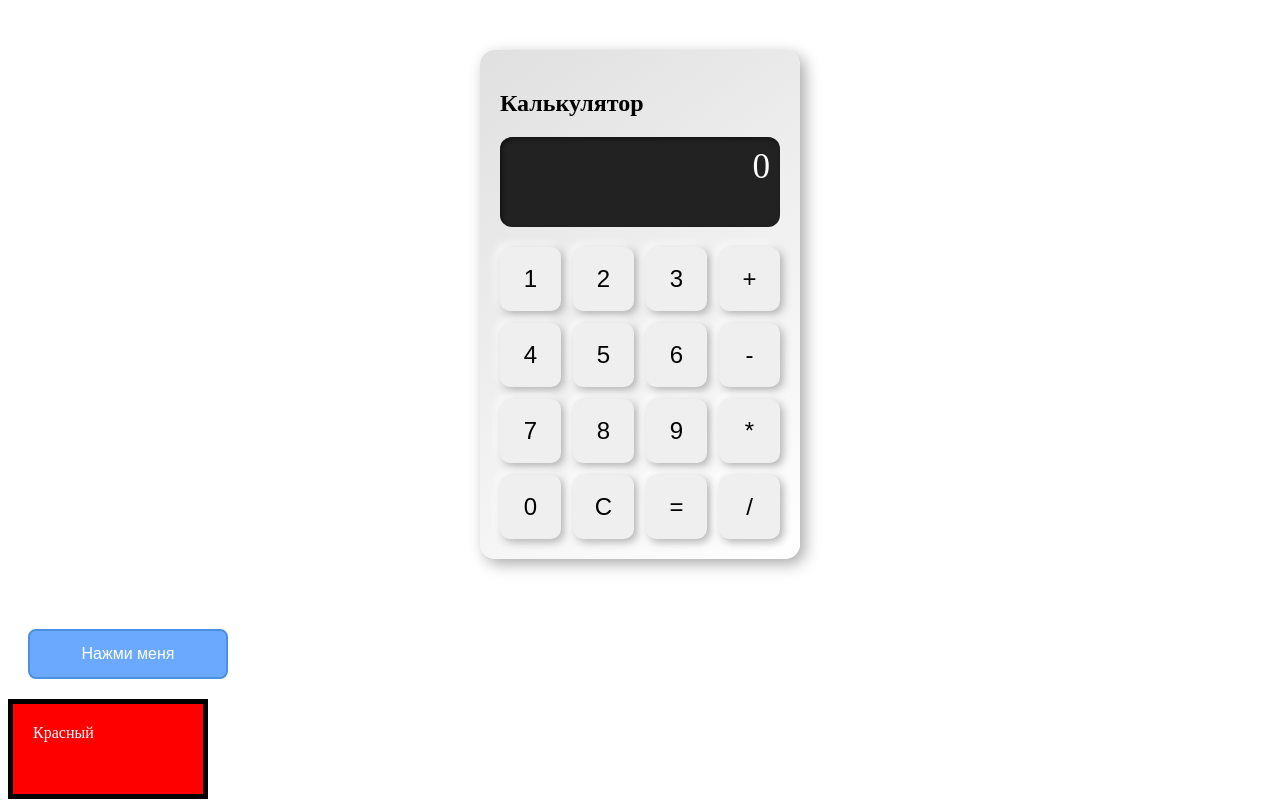
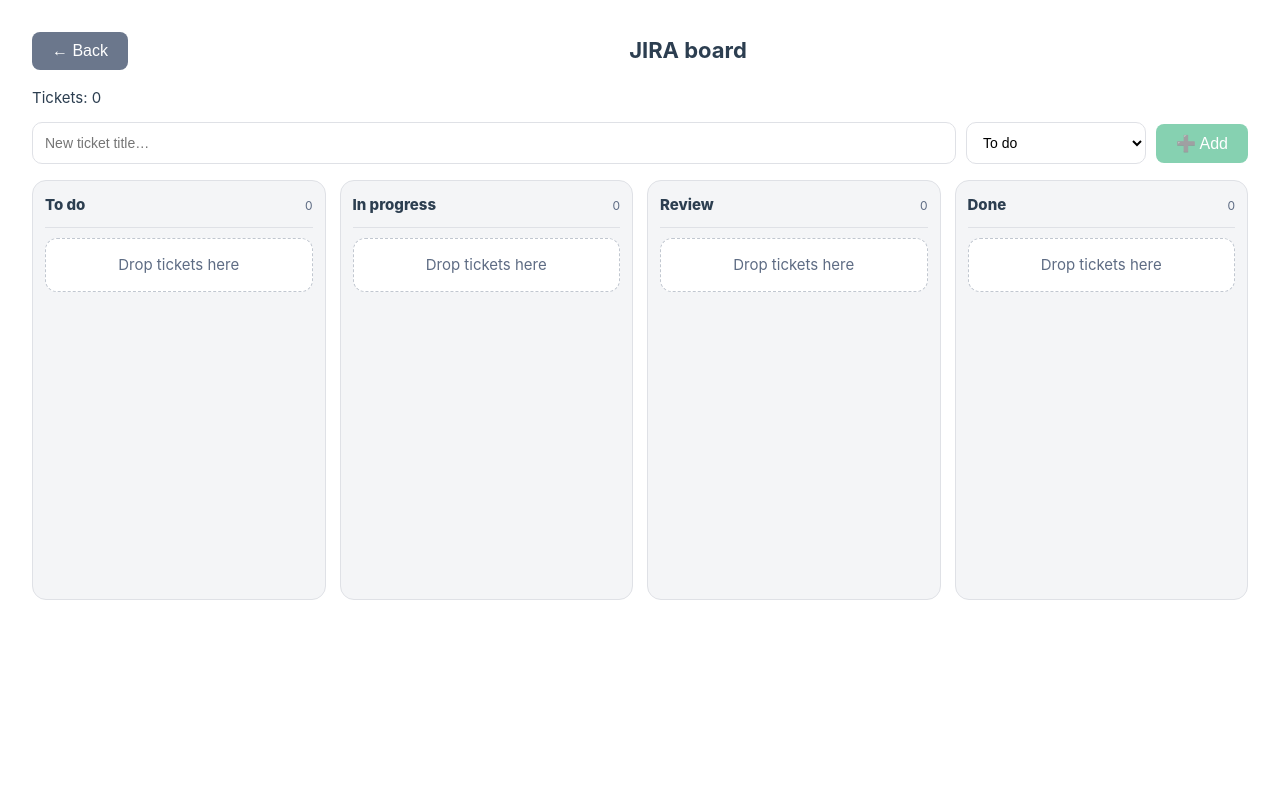
Before and after one commit to IrinaFox/ReyhanProject, a Vue app in the folder Reyhan Project/: page /jira in a window 1280 px wide. Shown: the top 800 px of the page. Built offline with nearby package versions, Linux system fonts and the light colour scheme.

Commit message:
DP-78:Added a button - Open JIRA

```diff
--- a/Reyhan Project/package.json
+++ b/Reyhan Project/package.json
@@ -13,7 +13,8 @@
   },
   "dependencies": {
     "pinia": "^3.0.3",
-    "vue": "^3.5.18"
+    "vue": "^3.5.18",
+    "vue-router": "^4.5.1"
   },
   "devDependencies": {
     "@vitejs/plugin-vue": "^6.0.1",
--- a/Reyhan Project/src/App.vue
+++ b/Reyhan Project/src/App.vue
@@ -1,14 +1,3 @@
-<script setup>
-import Calculator from "@/components/Calculator/Calculator.vue";
-import NewButton from "@/components/buttons/NewButton.vue";
-</script>
-
 <template>
-  <Calculator />
-  <NewButton />
+  <router-view />
 </template>
-
-<style scoped>
-
-
-</style>
--- a/Reyhan Project/src/assets/main.css
+++ b/Reyhan Project/src/assets/main.css
@@ -22,14 +22,7 @@
 }
 
 @media (min-width: 1024px) {
-  body {
-    display: flex;
-    place-items: center;
-  }
-
   #app {
-    display: grid;
-    grid-template-columns: 1fr 1fr;
-    padding: 0 2rem;
+    padding: 2rem;
   }
 }
--- /dev/null
+++ b/Reyhan Project/src/components/jira/JiraBoard.vue
@@ -0,0 +1,325 @@
+<script setup>
+import { computed, onMounted, reactive, ref, watch } from 'vue'
+
+const STORAGE_KEY = 'reyhan.jira.board.v1'
+
+const columns = [
+  { id: 'todo', title: 'To do' },
+  { id: 'in_progress', title: 'In progress' },
+  { id: 'review', title: 'Review' },
+  { id: 'done', title: 'Done' },
+]
+
+function createId() {
+  if (typeof crypto !== 'undefined' && typeof crypto.randomUUID === 'function') {
+    return crypto.randomUUID()
+  }
+  return `${Date.now()}_${Math.random().toString(16).slice(2)}`
+}
+
+function defaultBoardState() {
+  return {
+    ticketsByColumn: {
+      todo: [],
+      in_progress: [],
+      review: [],
+      done: [],
+    },
+  }
+}
+
+const state = reactive(defaultBoardState())
+
+const newTitle = ref('')
+const newColumnId = ref(columns[0].id)
+
+const drag = reactive({
+  ticketId: null,
+  fromColumnId: null,
+})
+
+const allTicketsCount = computed(() =>
+  columns.reduce((acc, c) => acc + state.ticketsByColumn[c.id].length, 0),
+)
+
+function persist() {
+  localStorage.setItem(STORAGE_KEY, JSON.stringify(state))
+}
+
+function load() {
+  const raw = localStorage.getItem(STORAGE_KEY)
+  if (!raw) return
+
+  try {
+    const parsed = JSON.parse(raw)
+    if (!parsed?.ticketsByColumn) return
+
+    for (const c of columns) {
+      state.ticketsByColumn[c.id] = Array.isArray(parsed.ticketsByColumn[c.id])
+        ? parsed.ticketsByColumn[c.id]
+        : []
+    }
+  } catch {
+    // ignore corrupted storage
+  }
+}
+
+function addTicket() {
+  const title = newTitle.value.trim()
+  if (!title) return
+
+  const columnId = newColumnId.value
+  state.ticketsByColumn[columnId].unshift({
+    id: createId(),
+    title,
+    createdAt: Date.now(),
+  })
+
+  newTitle.value = ''
+}
+
+function deleteTicket(columnId, ticketId) {
+  state.ticketsByColumn[columnId] = state.ticketsByColumn[columnId].filter((t) => t.id !== ticketId)
+}
+
+function onDragStart(columnId, ticketId, e) {
+  drag.ticketId = ticketId
+  drag.fromColumnId = columnId
+  e.dataTransfer?.setData('text/plain', JSON.stringify({ columnId, ticketId }))
+  e.dataTransfer?.setDragImage?.(e.target, 12, 12)
+}
+
+function onDrop(targetColumnId, e) {
+  let payload = null
+  try {
+    const raw = e.dataTransfer?.getData('text/plain')
+    payload = raw ? JSON.parse(raw) : null
+  } catch {
+    payload = null
+  }
+
+  const fromColumnId = payload?.columnId ?? drag.fromColumnId
+  const ticketId = payload?.ticketId ?? drag.ticketId
+  if (!fromColumnId || !ticketId) return
+
+  if (fromColumnId === targetColumnId) return
+
+  const fromList = state.ticketsByColumn[fromColumnId] ?? []
+  const idx = fromList.findIndex((t) => t.id === ticketId)
+  if (idx === -1) return
+
+  const [ticket] = fromList.splice(idx, 1)
+  state.ticketsByColumn[targetColumnId].unshift(ticket)
+
+  drag.ticketId = null
+  drag.fromColumnId = null
+}
+
+onMounted(() => {
+  load()
+})
+
+watch(
+  () => state.ticketsByColumn,
+  () => persist(),
+  { deep: true },
+)
+</script>
+
+<template>
+  <div class="board">
+    <div class="board__header">
+      <div class="board__meta">
+        <div class="board__subtitle">Tickets: {{ allTicketsCount }}</div>
+      </div>
+
+      <form class="board__add" @submit.prevent="addTicket">
+        <input
+          v-model="newTitle"
+          class="board__input"
+          placeholder="New ticket title…"
+          maxlength="120"
+          autocomplete="off"
+        />
+        <select v-model="newColumnId" class="board__select">
+          <option v-for="c in columns" :key="c.id" :value="c.id">{{ c.title }}</option>
+        </select>
+        <MyCustomButton text="Add" color="#36B37E" icon="➕" :disabled="!newTitle.trim()" />
+      </form>
+    </div>
+
+    <div class="board__grid">
+      <section
+        v-for="c in columns"
+        :key="c.id"
+        class="column"
+        @dragover.prevent
+        @drop="onDrop(c.id, $event)"
+      >
+        <header class="column__header">
+          <div class="column__title">{{ c.title }}</div>
+          <div class="column__count">{{ state.ticketsByColumn[c.id].length }}</div>
+        </header>
+
+        <div class="column__list">
+          <article
+            v-for="t in state.ticketsByColumn[c.id]"
+            :key="t.id"
+            class="ticket"
+            draggable="true"
+            @dragstart="onDragStart(c.id, t.id, $event)"
+          >
+            <div class="ticket__top">
+              <div class="ticket__title">{{ t.title }}</div>
+              <button class="ticket__delete" type="button" @click="deleteTicket(c.id, t.id)">
+                ✕
+              </button>
+            </div>
+            <div class="ticket__meta">ID: {{ String(t.id).slice(0, 8) }}</div>
+          </article>
+
+          <div v-if="state.ticketsByColumn[c.id].length === 0" class="column__empty">
+            Drop tickets here
+          </div>
+        </div>
+      </section>
+    </div>
+  </div>
+</template>
+
+<style scoped>
+.board {
+  display: grid;
+  gap: 16px;
+}
+
+.board__header {
+  display: grid;
+  gap: 12px;
+}
+
+.board__add {
+  display: grid;
+  grid-template-columns: 1fr 180px auto;
+  gap: 10px;
+  align-items: center;
+}
+
+.board__input,
+.board__select {
+  height: 42px;
+  border-radius: 10px;
+  border: 1px solid #dfe1e6;
+  padding: 0 12px;
+  background: white;
+  font-size: 14px;
+}
+
+.board__grid {
+  display: grid;
+  grid-template-columns: repeat(4, minmax(220px, 1fr));
+  gap: 14px;
+  align-items: start;
+}
+
+.column {
+  background: #f4f5f7;
+  border: 1px solid #dfe1e6;
+  border-radius: 14px;
+  padding: 12px;
+  min-height: 420px;
+}
+
+.column__header {
+  display: flex;
+  align-items: baseline;
+  justify-content: space-between;
+  gap: 10px;
+  padding-bottom: 10px;
+  border-bottom: 1px solid #dfe1e6;
+  margin-bottom: 10px;
+}
+
+.column__title {
+  font-weight: 800;
+}
+
+.column__count {
+  font-size: 12px;
+  color: #5e6c84;
+}
+
+.column__list {
+  display: grid;
+  gap: 10px;
+}
+
+.column__empty {
+  border: 1px dashed #c1c7d0;
+  border-radius: 12px;
+  padding: 14px;
+  color: #5e6c84;
+  background: #fff;
+  text-align: center;
+}
+
+.ticket {
+  background: #fff;
+  border: 1px solid #dfe1e6;
+  border-radius: 12px;
+  padding: 12px;
+  cursor: grab;
+  box-shadow: 0 2px 6px rgba(9, 30, 66, 0.08);
+}
+
+.ticket:active {
+  cursor: grabbing;
+}
+
+.ticket__top {
+  display: grid;
+  grid-template-columns: 1fr auto;
+  gap: 10px;
+  align-items: start;
+}
+
+.ticket__title {
+  font-weight: 700;
+  line-height: 1.2;
+}
+
+.ticket__delete {
+  width: 28px;
+  height: 28px;
+  border-radius: 8px;
+  border: 1px solid #dfe1e6;
+  background: #fff;
+  cursor: pointer;
+}
+
+.ticket__delete:hover {
+  background: #ffebe6;
+  border-color: #ff5630;
+}
+
+.ticket__meta {
+  margin-top: 8px;
+  font-size: 12px;
+  color: #5e6c84;
+}
+
+@media (max-width: 1100px) {
+  .board__grid {
+    grid-template-columns: repeat(2, minmax(220px, 1fr));
+  }
+}
+
+@media (max-width: 650px) {
+  .board__add {
+    grid-template-columns: 1fr;
+  }
+  .board__grid {
+    grid-template-columns: 1fr;
+  }
+}
+</style>
--- a/Reyhan Project/src/main.js
+++ b/Reyhan Project/src/main.js
@@ -1,8 +1,10 @@
 import { createPinia } from 'pinia'
 import { createApp } from 'vue'
 import App from './App.vue'
+import './assets/main.css'
 import MyCustomButton from './components/buttons/MyCustomButton.vue'
 import Ira from "@/components/icons/Ira.vue";
+import router from './router'
 
 
 const app = createApp(App)
@@ -11,4 +13,5 @@
 app.component('Ira', Ira)
 
 app.use(pinia)
+app.use(router)
 app.mount('#app')
--- /dev/null
+++ b/Reyhan Project/src/router/index.js
@@ -0,0 +1,14 @@
+import { createRouter, createWebHistory } from 'vue-router'
+
+import HomeView from '@/views/HomeView.vue'
+import JiraBoardView from '@/views/JiraBoardView.vue'
+
+const router = createRouter({
+  history: createWebHistory(),
+  routes: [
+    { path: '/', name: 'home', component: HomeView },
+    { path: '/jira', name: 'jira', component: JiraBoardView },
+  ],
+})
+
+export default router
--- /dev/null
+++ b/Reyhan Project/src/views/HomeView.vue
@@ -0,0 +1,31 @@
+<script setup>
+import { useRouter } from 'vue-router'
+
+import Calculator from '@/components/Calculator/Calculator.vue'
+import NewButton from '@/components/buttons/NewButton.vue'
+
+const router = useRouter()
+</script>
+
+<template>
+  <div class="home">
+    <div class="home__actions">
+      <MyCustomButton text="Open JIRA" color="#0052CC" icon="🧩" @click="router.push('/jira')" />
+    </div>
+
+    <Calculator />
+    <NewButton />
+  </div>
+</template>
+
+<style scoped>
+.home {
+  display: grid;
+  gap: 24px;
+}
+
+.home__actions {
+  display: flex;
+  justify-content: flex-end;
+}
+</style>
--- /dev/null
+++ b/Reyhan Project/src/views/JiraBoardView.vue
@@ -0,0 +1,38 @@
+<script setup>
+import { useRouter } from 'vue-router'
+import JiraBoard from '@/components/jira/JiraBoard.vue'
+
+const router = useRouter()
+</script>
+
+<template>
+  <div class="jira">
+    <div class="jira__topbar">
+      <MyCustomButton text="← Back" color="#6B778C" @click="router.push('/')" />
+      <div class="jira__title">JIRA board</div>
+      <div class="jira__spacer" />
+    </div>
+
+    <JiraBoard />
+  </div>
+</template>
+
+<style scoped>
+.jira {
+  display: grid;
+  gap: 16px;
+}
+
+.jira__topbar {
+  display: grid;
+  grid-template-columns: auto 1fr auto;
+  align-items: center;
+  gap: 12px;
+}
+
+.jira__title {
+  font-size: 22px;
+  font-weight: 700;
+  text-align: center;
+}
+</style>
```
Also changed, not shown: 1 other file (tests, documents, lock files or other folders).
